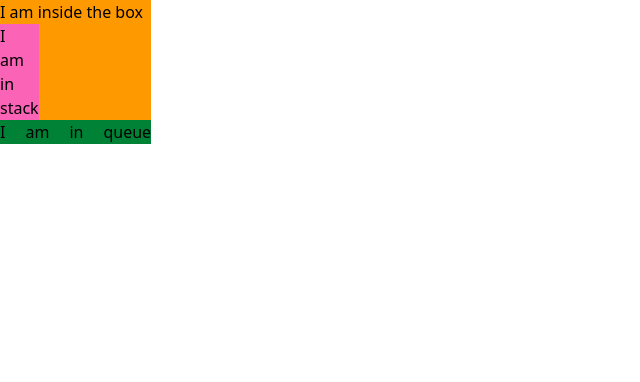
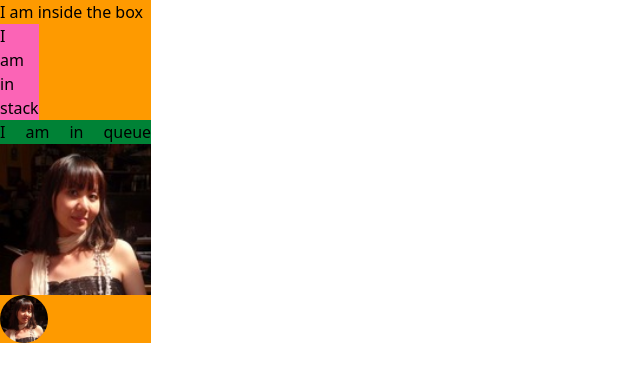
Before and after one commit to PPjamies/Recomp, a React (Vite) app: page / in a window 1280 px wide. Shown: the top 382 px of the page, without its empty margins (0-640 px from the left). Built offline with nearby package versions, Linux system fonts and the light colour scheme.

Commit message:
Created circle, image, and avatar components.

```diff
--- a/src/atoms/Box.tsx
+++ b/src/components/atoms/Box.tsx
@@ -1,5 +1,9 @@
 import React from 'react';
-import {Props} from './types.ts';
+
+type Props = {
+    children?: React.ReactNode
+    className?: string;
+};
 
 const Box: React.FC<Props> = ({children, className}) => {
     return (
--- /dev/null
+++ b/src/components/atoms/Circle.tsx
@@ -0,0 +1,30 @@
+import React, {ReactNode} from 'react';
+
+type Props = {
+    children?: ReactNode,
+    className?: string,
+    size: number,
+    onClick?: () => void
+};
+
+const Circle: React.FC<Props> = ({
+                                     children,
+                                     className,
+                                     size,
+                                     onClick
+                                 }) => {
+    return (
+        <div
+            className={`rounded-full overflow-hidden ${className}`}
+            style={{
+                width: `${size}px`,
+                height: `${size}px`
+            }}
+            onClick={onClick}
+        >
+            {children}
+        </div>
+    );
+}
+
+export default Circle;
--- /dev/null
+++ b/src/components/atoms/Image.tsx
@@ -0,0 +1,18 @@
+import React from 'react';
+
+type Props = {
+    className?: string,
+    src: string,
+    alt: string,
+}
+
+const Image: React.FC<Props> = ({className, src, alt}) => {
+    return (
+        <img
+            className={`w-full h-full object-cover ${className}`}
+            src={src}
+            alt={alt}/>
+    );
+}
+
+export default Image;
--- /dev/null
+++ b/src/components/elements/Avatar.tsx
@@ -0,0 +1,25 @@
+import React from 'react';
+import Circle from '../atoms/Circle.tsx';
+import Image from '../atoms/Image.tsx';
+import {AvatarSize} from '../../constants/AvatarSize.ts';
+
+type Props = {
+    name: string,
+    src: string,
+    size?: AvatarSize,
+};
+
+//todo: onhover - tooltip, onclick - do something, hasBadge - show badge
+const Avatar: React.FC<Props> = ({
+                                     name,
+                                     src,
+                                     size = AvatarSize.sm
+                                 }) => {
+    return (
+        <Circle size={size}>
+            <Image alt={name} src={src}/>
+        </Circle>
+    );
+}
+
+export default Avatar;
--- /dev/null
+++ b/src/constants/AvatarSize.ts
@@ -0,0 +1,5 @@
+export enum AvatarSize {
+    sm = 32,
+    md = 48,
+    lg = 64,
+}
--- a/src/pages/Home.tsx
+++ b/src/pages/Home.tsx
@@ -1,8 +1,11 @@
 import React from 'react';
 
-import Box from '../atoms/Box.tsx'
-import Stack from '../atoms/Stack.tsx';
-import Queue from '../atoms/Queue.tsx'
+import Box from '../components/atoms/Box.tsx'
+import Stack from '../components/atoms/Stack.tsx';
+import Queue from '../components/atoms/Queue.tsx'
+import Avatar from "../components/elements/Avatar.tsx";
+import Image from "../components/atoms/Image.tsx";
+import {AvatarSize} from "../constants/AvatarSize.ts";
 
 const Home = () => {
     return (
@@ -20,6 +23,10 @@ const Home = () => {
                 <p>in</p>
                 <p>queue</p>
             </Queue>
+
+            {/* Images */}
+            <Image src={'src/assets/avatar-img.png'} alt={'hello'}/>
+            <Avatar name={'Jessie Pinkman'} src={'src/assets/avatar-img.png'} size={AvatarSize.md}/>
         </Box>
     );
 }
```
Also changed, not shown: src/assets/avatar-img.png (added), src/components/atoms/Queue.tsx (renamed from src/atoms/Queue.tsx), src/components/atoms/Stack.tsx (renamed from src/atoms/Stack.tsx), src/components/atoms/types.ts (renamed from src/atoms/types.ts).
